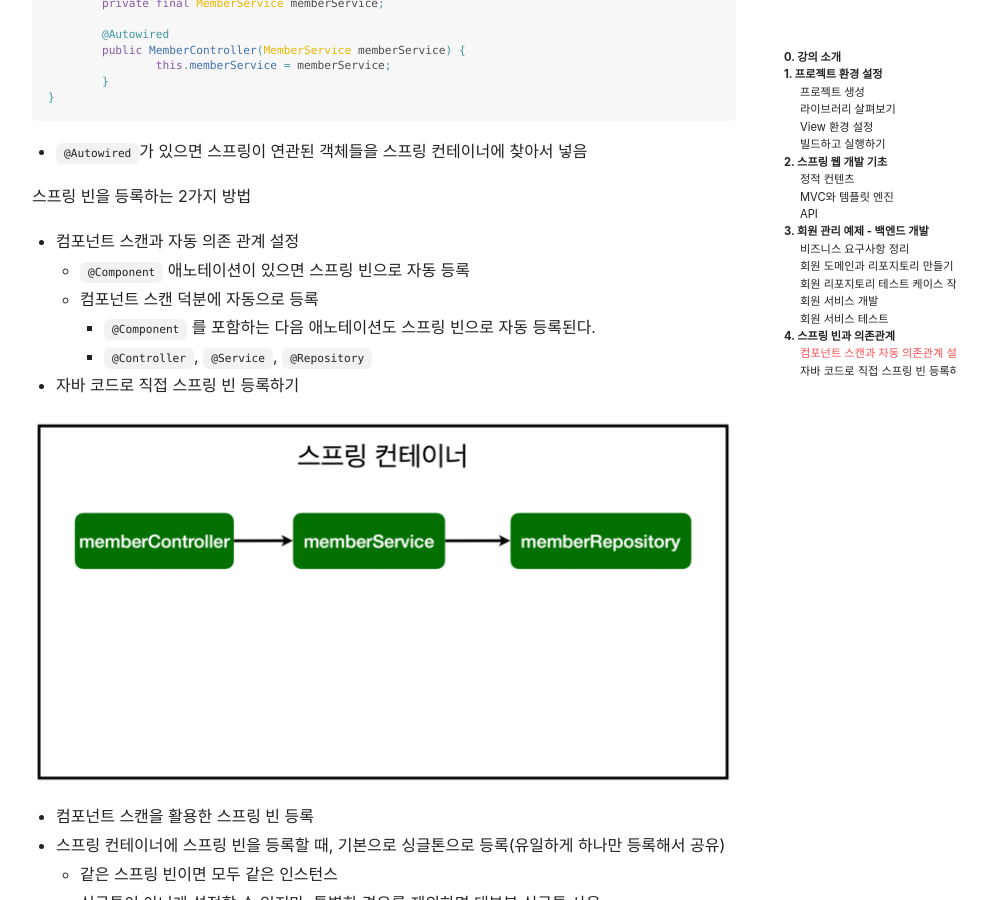
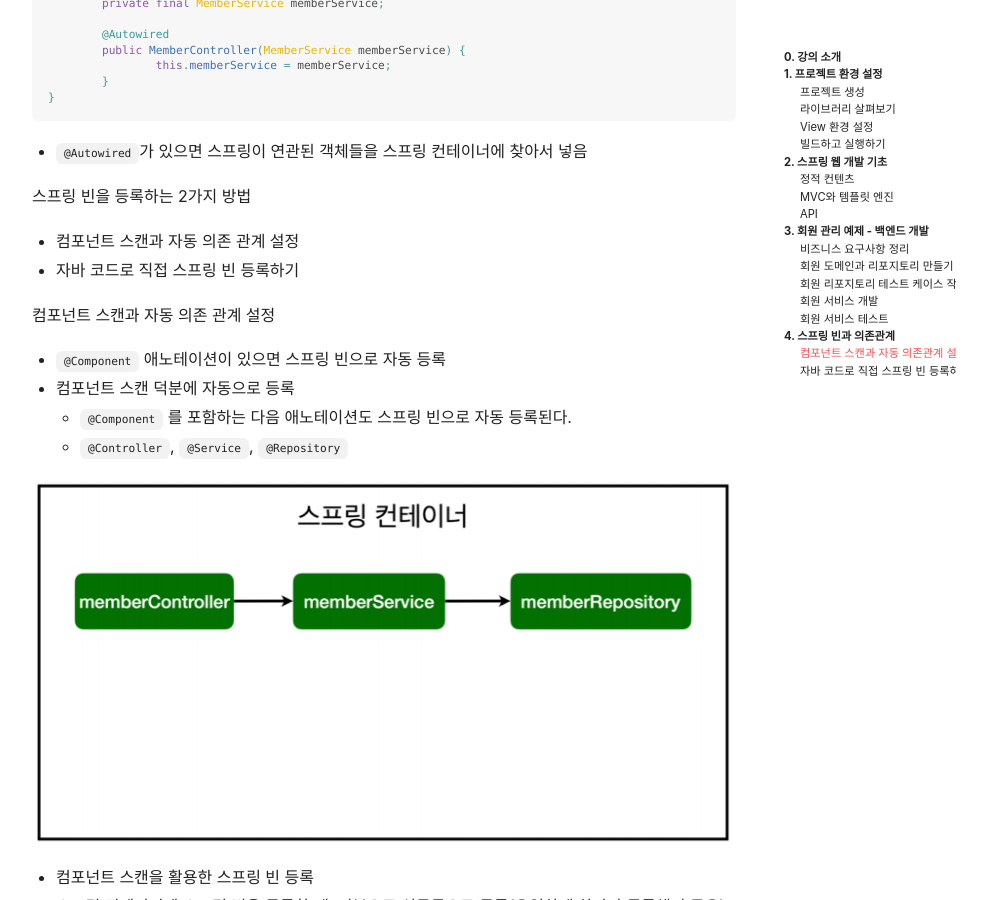
Before and after one commit to junyoung1992/junyoung1992.github.io, a Jekyll site: the page built from _posts/Java/2021-02-09-spring-intro.md, in a window 1280 px wide and 900 px high, scrolled down 12974 px. Shown: the whole window, without its empty margins (146-1133 px from the left). Built offline with Jekyll 4.4.1, drawn with Linux system fonts in a browser that asks for light colours; nearby versions of some CDN libraries.

Commit message:
Study Spring

```diff
--- a/_posts/Java/2021-02-09-spring-intro.md
+++ b/_posts/Java/2021-02-09-spring-intro.md
@@ -527,11 +527,13 @@ public class MemberController {
 
 스프링 빈을 등록하는 2가지 방법
 - 컴포넌트 스캔과 자동 의존 관계 설정
-    - `@Component` 애노테이션이 있으면 스프링 빈으로 자동 등록
-    - 컴포넌트 스캔 덕분에 자동으로 등록
-        - `@Component` 를 포함하는 다음 애노테이션도 스프링 빈으로 자동 등록된다.
-        - `@Controller`, `@Service`, `@Repository`
 - 자바 코드로 직접 스프링 빈 등록하기
+
+컴포넌트 스캔과 자동 의존 관계 설정
+- `@Component` 애노테이션이 있으면 스프링 빈으로 자동 등록
+- 컴포넌트 스캔 덕분에 자동으로 등록
+    - `@Component` 를 포함하는 다음 애노테이션도 스프링 빈으로 자동 등록된다.
+    - `@Controller`, `@Service`, `@Repository`
 
 ![SPRING#0007](/assets/images/spring/0007_spring-bean.png)
 - 컴포넌트 스캔을 활용한 스프링 빈 등록
```
